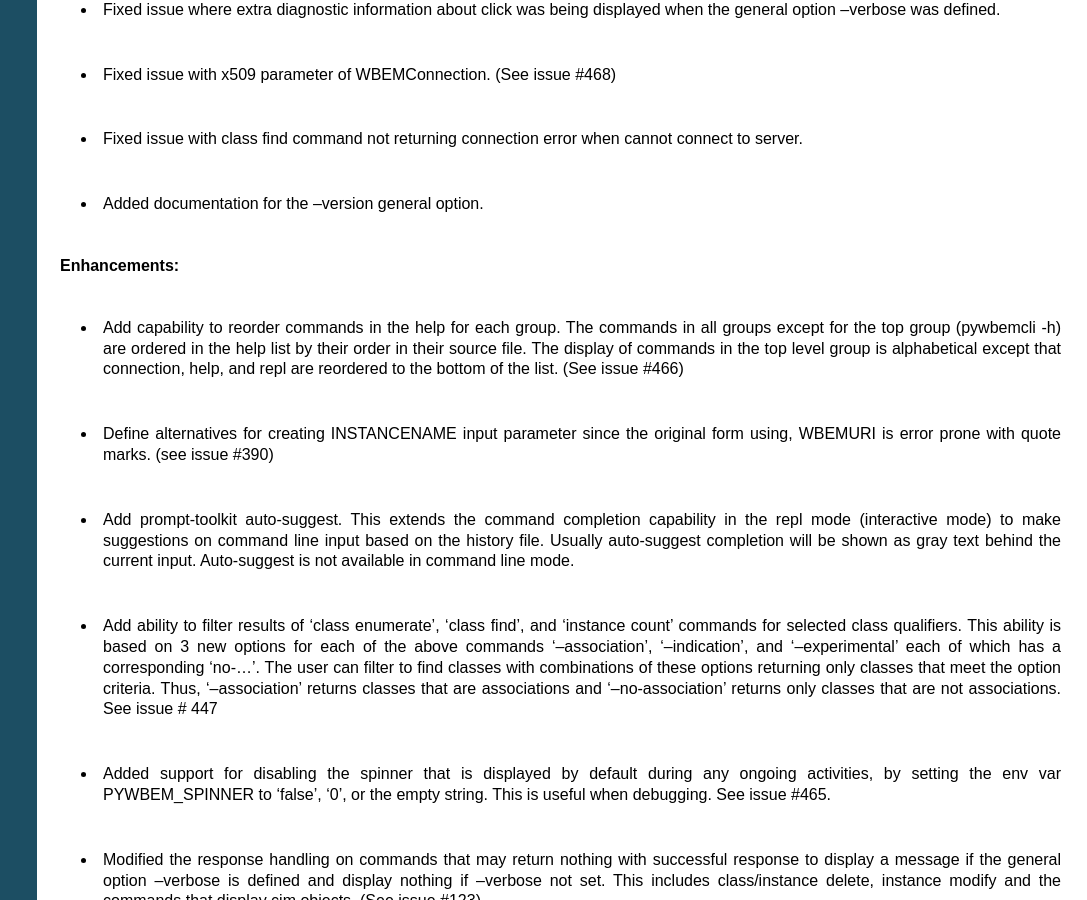
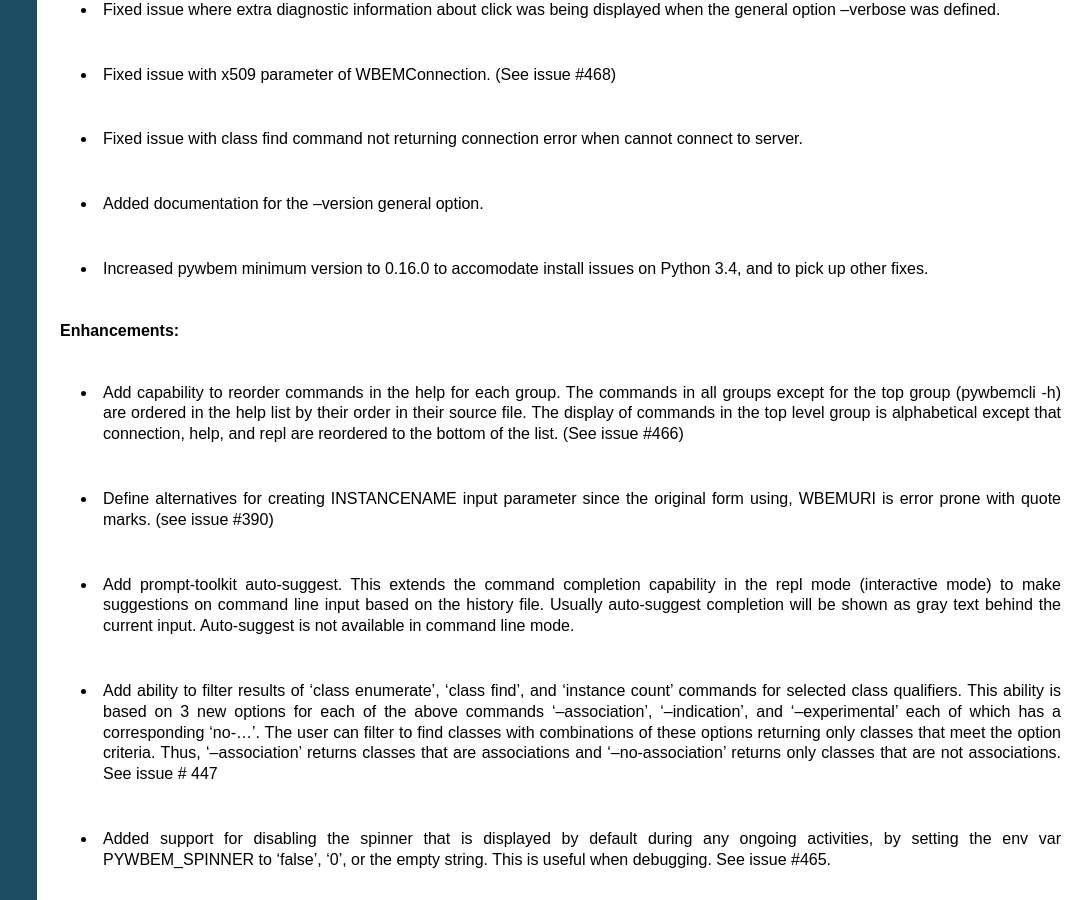
Before and after one commit to pywbem/pywbemtools, a Sphinx documentation site: the page built from docs/changes.rst, in a window 1280 px wide and 900 px high, scrolled down 752 px. Shown: the whole window, without its empty margins (193-1280 px from the left). Built offline with Sphinx 7.4.7, drawn with Linux system fonts in a browser that asks for light colours; the version number could not be read and is left out.

Commit message:
Fix pywbemtools install issue on Python 3.4
Details:

* Increased pywbem minimum version to 0.16.0 because it addresses the
  pywbem install issue on Python 3.4.

* Since pywbemtools has a direct dependency on PyYAML, this change applies
  the same fix as pywbem applied, i.e. to pin the PyYAML version to <5.3
  when on Python 3.4.

Signed-off-by: Andreas Maier <andreas.r.maier@gmx.de>

```diff
--- a/docs/changes.rst
+++ b/docs/changes.rst
@@ -44,6 +44,9 @@
   cannot connect to server.
 
 * Added documentation for the --version general option.
+
+* Increased pywbem minimum version to 0.16.0 to accomodate install issues
+  on Python 3.4, and to pick up other fixes.
 
 **Enhancements:**
 
--- a/minimum-constraints.txt
+++ b/minimum-constraints.txt
@@ -44,7 +44,7 @@
 
 # Direct dependencies for install (must be consistent with requirements.txt)
 
-pywbem==0.15.0
+pywbem==0.16.0
 
 pbr==1.10.0
 six==1.10.0
```
Also changed, not shown: requirements.txt (+5 -2 lines).
